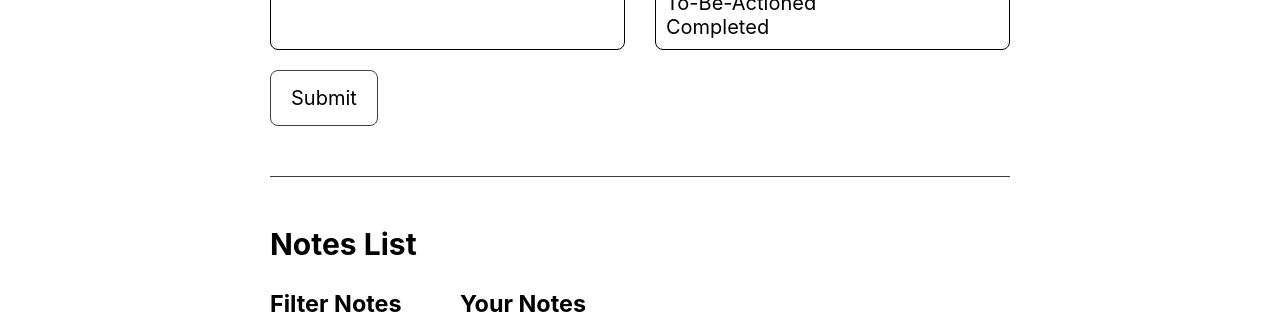
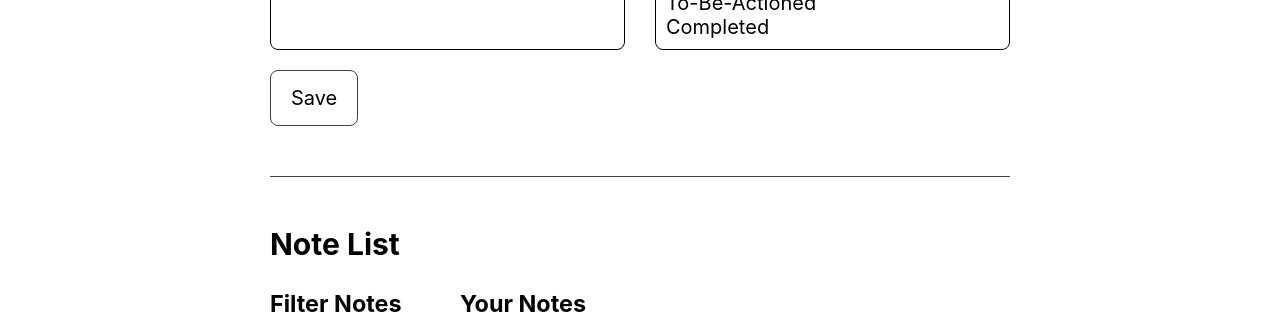
Before and after one commit to code-by-mandy/note-tracker, a React (Create React App) app: page / in a window 1280 px wide. Shown: the part 355-669 px from the top of the page. Built offline with nearby package versions, Linux system fonts and the light colour scheme.

Commit message:
minor copy edit

```diff
--- a/src/App.js
+++ b/src/App.js
@@ -58,7 +58,7 @@
           </section>
 
           <section>
-            <h2>Notes List</h2>
+            <h2>Note List</h2>
               <div className="notesWrapper">
                 <NotesFilter filterString = {getFilterInput}/>
                 <div className="notesList">
--- a/src/components/NoteInput.js
+++ b/src/components/NoteInput.js
@@ -11,7 +11,6 @@
         setStatus("");
 
         const clearInputs = document.querySelectorAll('textarea, select');
-
         clearInputs.forEach(input => input.value="");
     }
 
@@ -47,7 +46,7 @@
                     </div>
                 </div>
                 <div>
-                    <button type="submit">Submit</button>
+                    <button type="submit">Save</button>
                 </div>
             </form>
         </div>
```
